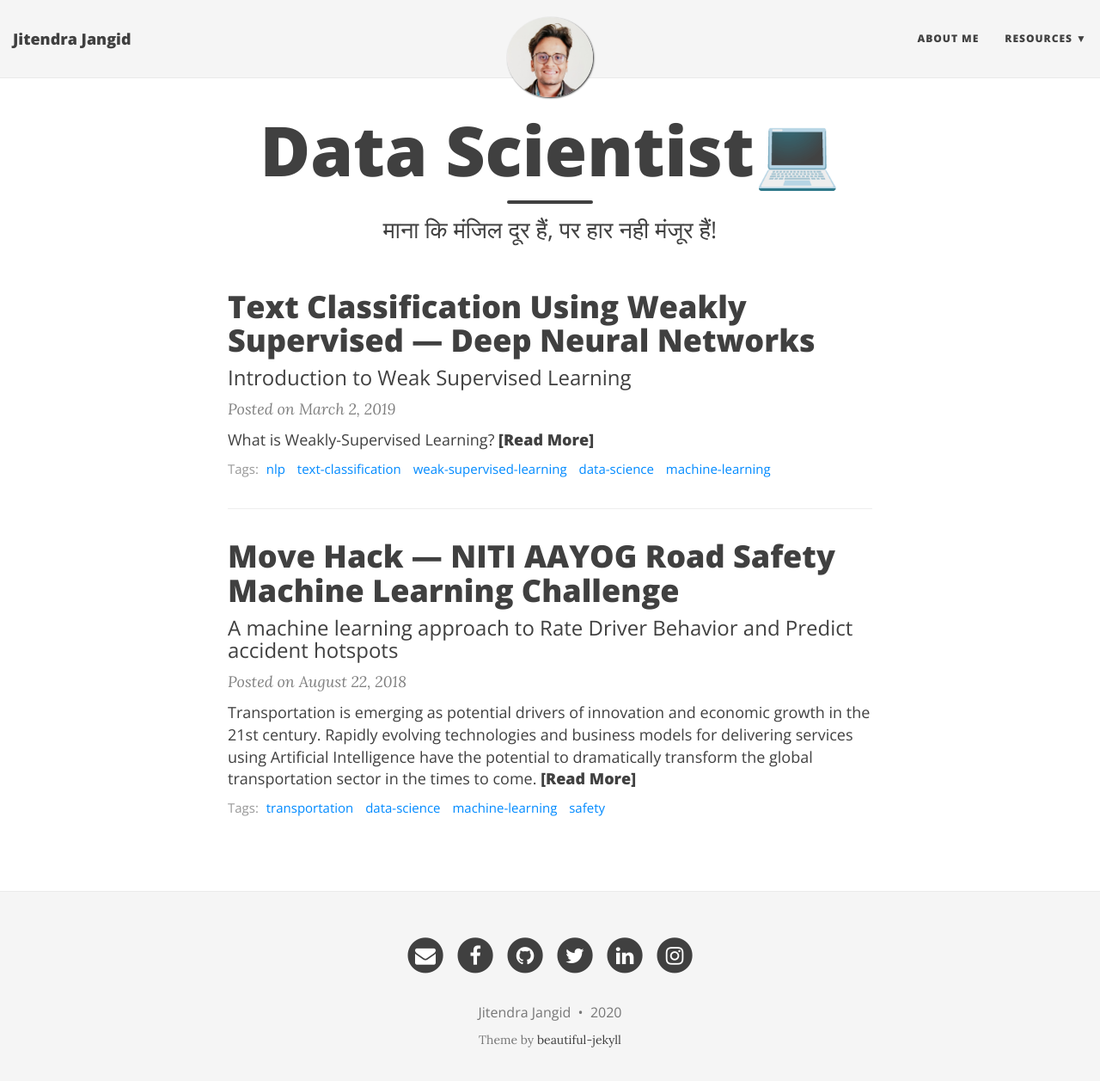
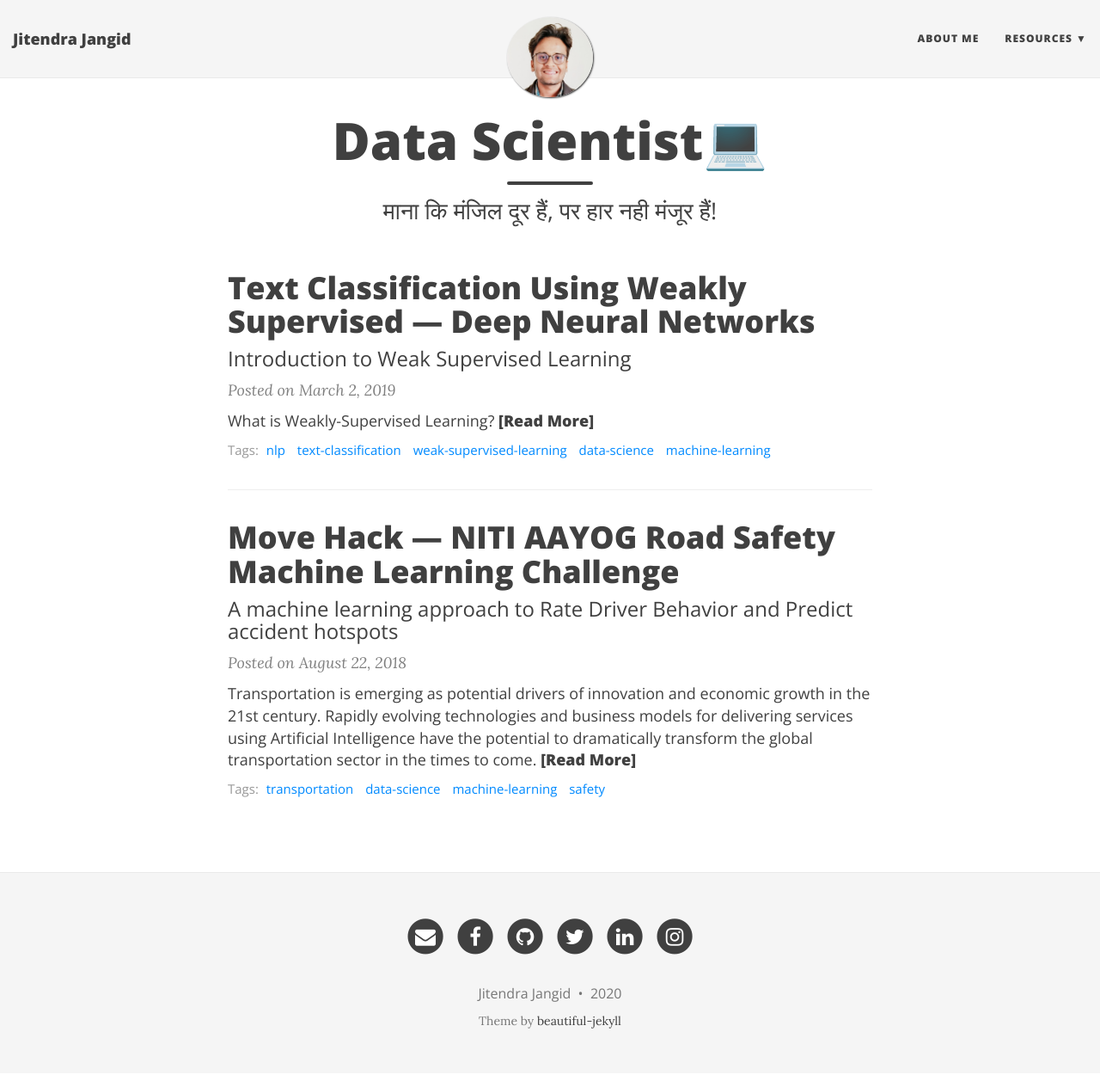
Before and after one commit to Overfitter/overfitter.github.io, a Jekyll site: the page built from index.html, in a window 1280 px wide and 1270 px high. Shown: the top 1257 px of the window at 86% size. Built offline with Jekyll 4.4.1, drawn with Linux system fonts in a browser that asks for light colours; nearby versions of some CDN libraries; the list of posts is cut into pages by our own code.

Commit message:
Eighth Commit

```diff
--- a/css/main.css
+++ b/css/main.css
@@ -520,10 +520,10 @@ footer .theme-by {
   }
   .intro-header.big-img .page-heading,
   .intro-header.big-img .post-heading {
-    padding: 100px 0;
+    padding: 150px 0;
   }
   .intro-header .page-heading h1 {
-    font-size: 80px;
+    font-size: 60px;
   }
   .intro-header .post-heading h1 {
     font-size: 50px;
```
